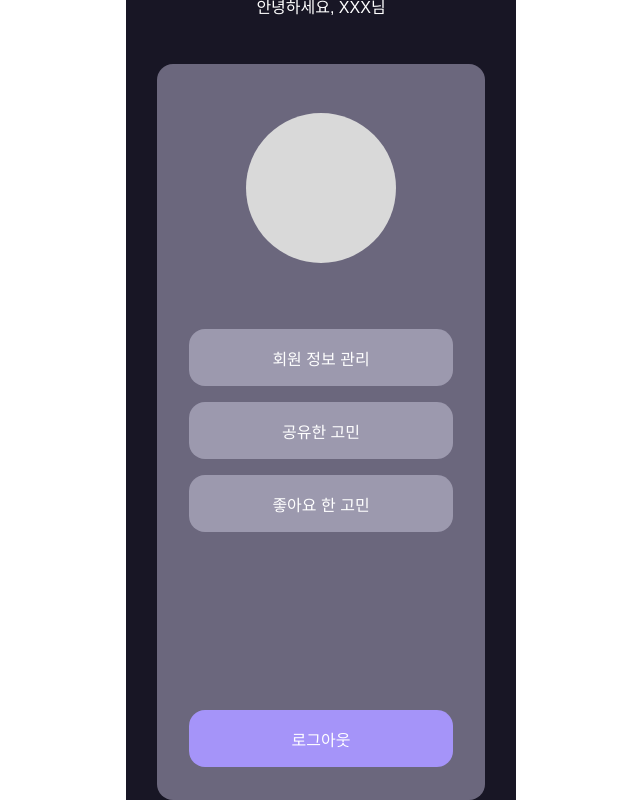
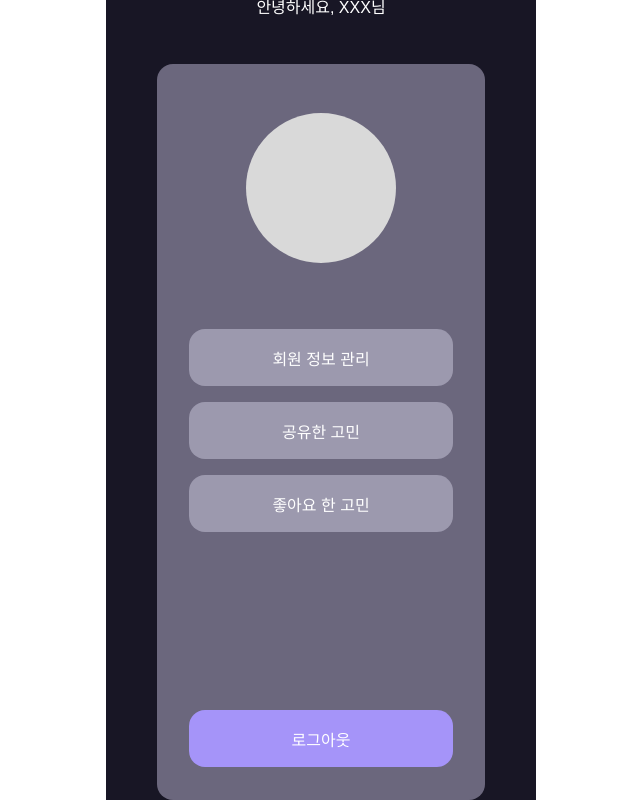
Before and after one commit to prgrms-fe-devcourse/NFE1-1-3-Calmiary, a React (Vite) app: page /profile in a window 1280 px wide. Shown: the whole page, without its empty margins (319-959 px from the left). Built offline with nearby package versions, Linux system fonts and the light colour scheme.

Commit message:
fix: mw수정

```diff
--- a/src/features/profile/pages/ProfileMainPage.tsx
+++ b/src/features/profile/pages/ProfileMainPage.tsx
@@ -32,7 +32,7 @@ const ProfileContainer = styled.div`
   flex-direction: column;
   align-items: center;
   justify-content: center;
-  max-width: 390px;
+  max-width: 430px;
   width: 100%;
   height: 100%;
   margin: 0 auto;
--- a/src/features/profile/pages/ProfileUserPage.tsx
+++ b/src/features/profile/pages/ProfileUserPage.tsx
@@ -47,7 +47,7 @@ const ProfileContainer = styled.div`
   flex-direction: column;
   align-items: center;
   justify-content: center;
-  max-width: 390px;
+  max-width: 430px;
   width: 100%;
   height: 100%;
   margin: 0 auto;
```
